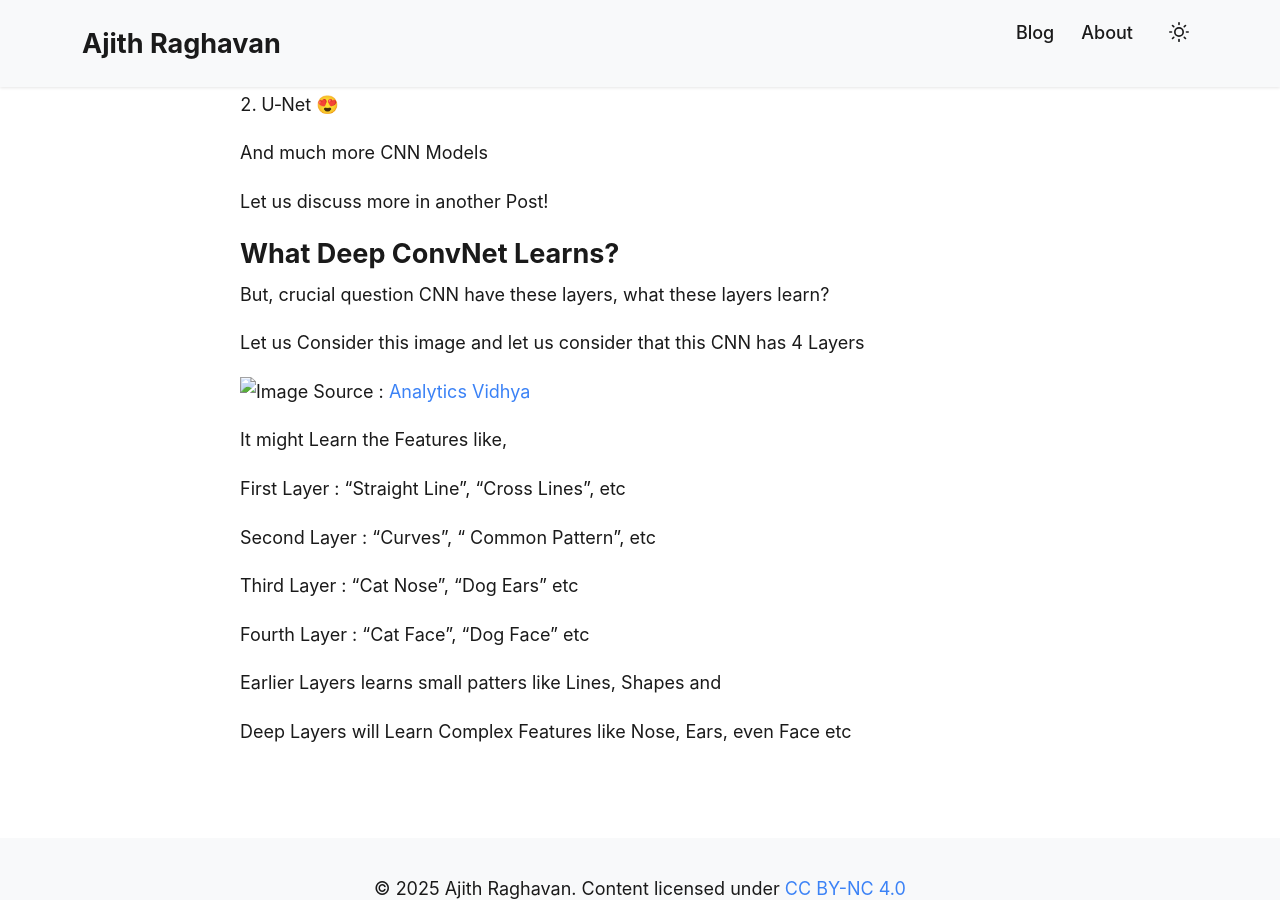
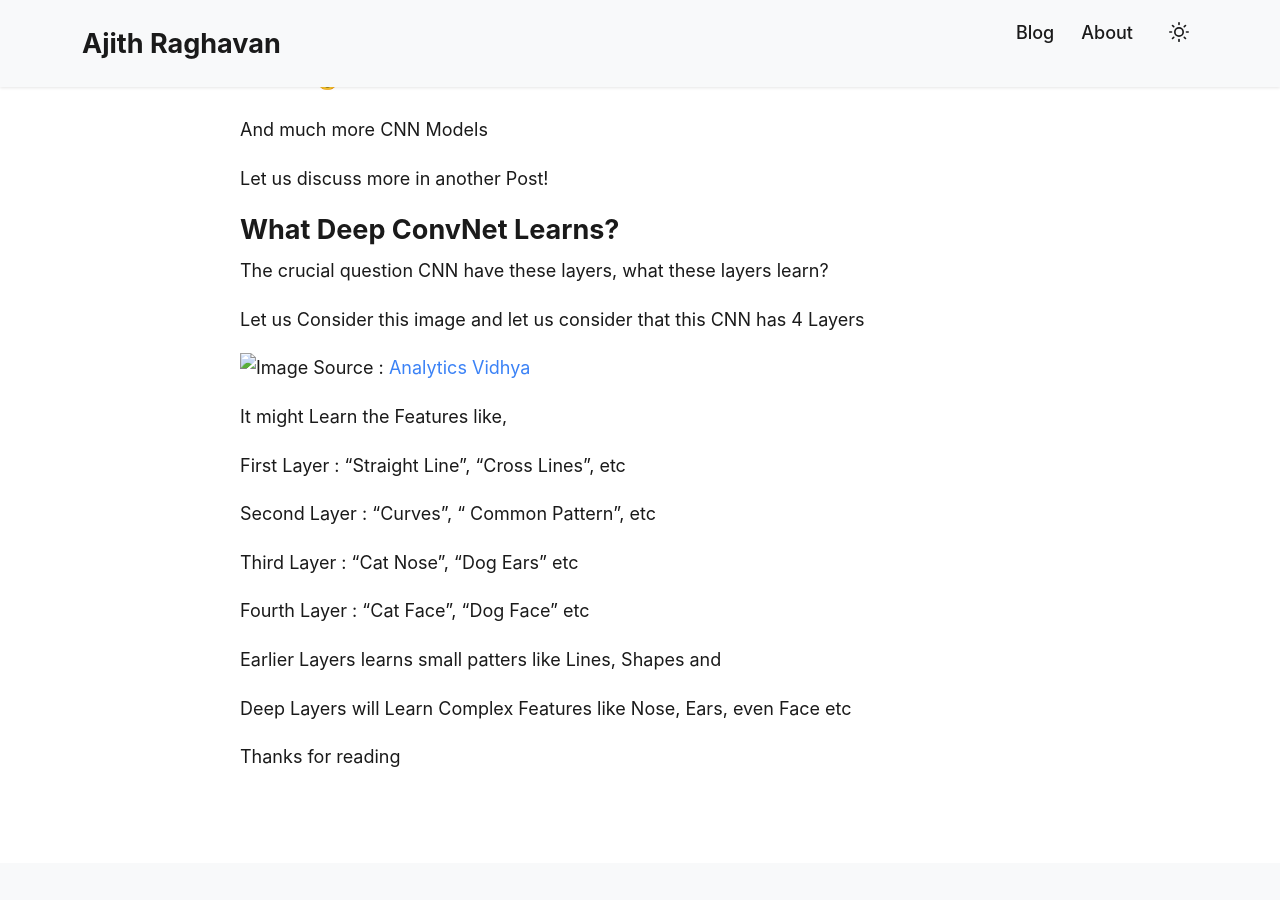
Before and after one commit to ajithraghavan/ajithraghavan.github.io, a Jekyll site: the page built from _posts/2025-08-26-cnn-intro copy.md, in a window 1280 px wide and 900 px high, scrolled down 1797 px. Built offline with Jekyll 4.4.1, drawn with Linux system fonts in a browser that asks for light colours.

```diff
--- a/_posts/2025-08-26-cnn-intro.md
+++ b/_posts/2025-08-26-cnn-intro copy.md
@@ -60,7 +60,7 @@ Let us discuss more in another Post!
 
 ### What Deep ConvNet Learns?
 
-But, crucial question CNN have these layers, what these layers learn?
+The crucial question CNN have these layers, what these layers learn?
 
 Let us Consider this image and let us consider that this CNN has 4 Layers
 
@@ -77,6 +77,9 @@ Third Layer : "Cat Nose", "Dog Ears" etc
 
 Fourth Layer : "Cat Face", "Dog Face" etc
 
-Earlier Layers learns small patters like Lines, Shapes and
+> Earlier Layers learns small patters like Lines, Shapes and
 
-Deep Layers will Learn Complex Features like Nose, Ears, even Face etc
+> Deep Layers will Learn Complex Features like Nose, Ears, even Face etc
+
+
+Thanks for reading
```
Also changed, not shown: other parts of _posts/2025-08-26-cnn-intro copy.md (+1 -1 lines), _posts/2025-08-26-nst-intro.md (added, +83 -0 lines), 7 other files.
